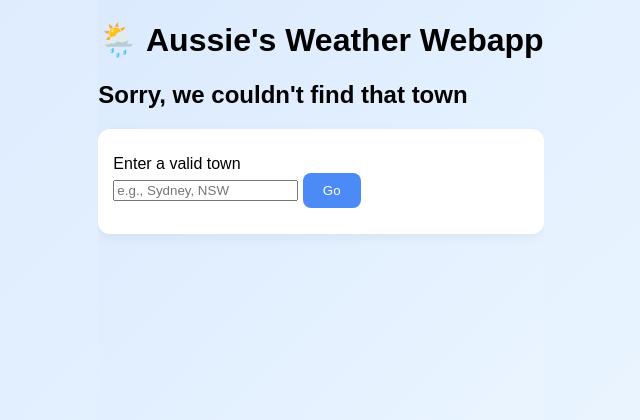
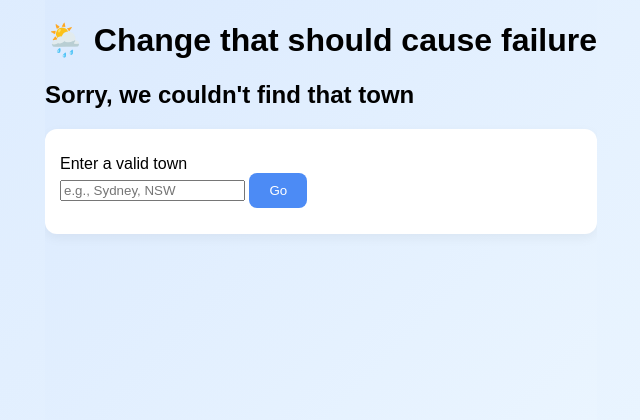
Before and after one commit to Ransu-ll/weather-app, a Flask app: page /town_info_get in a window 1280 px wide. Shown: the top 420 px of the page, without its empty margins (319-959 px from the left). Run offline with Flask 3, Linux system fonts and the light colour scheme.

Commit message:
Test push that should cause a failure and thus no further deployments

```diff
--- a/webapp/templates/notfound.jinja2
+++ b/webapp/templates/notfound.jinja2
@@ -8,7 +8,7 @@
 <body>
     <div class="search-wrapper">
         <div class="search-card">
-            <h1>🌦️ Aussie's Weather Webapp</h1>
+            <h1>🌦️ Change that should cause failure</h1>
             <h2>Sorry, we couldn't find that {{ whatNotFound }}</h2>
 
             <form action="/town_info_get" method="get" class="search-form">
```
